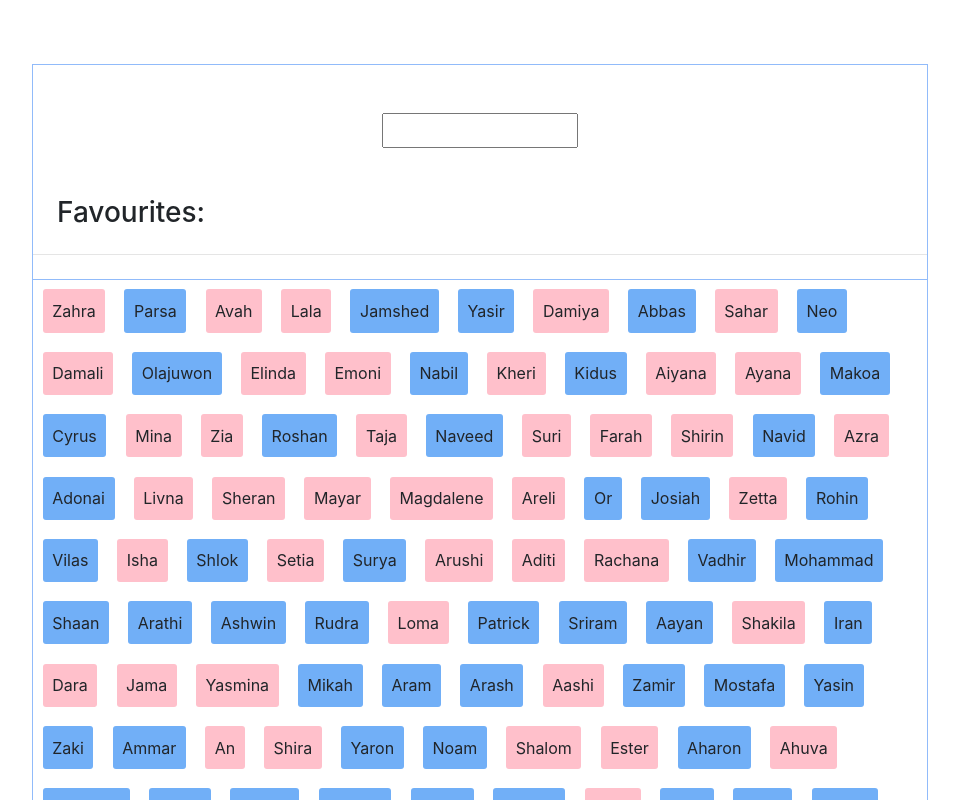
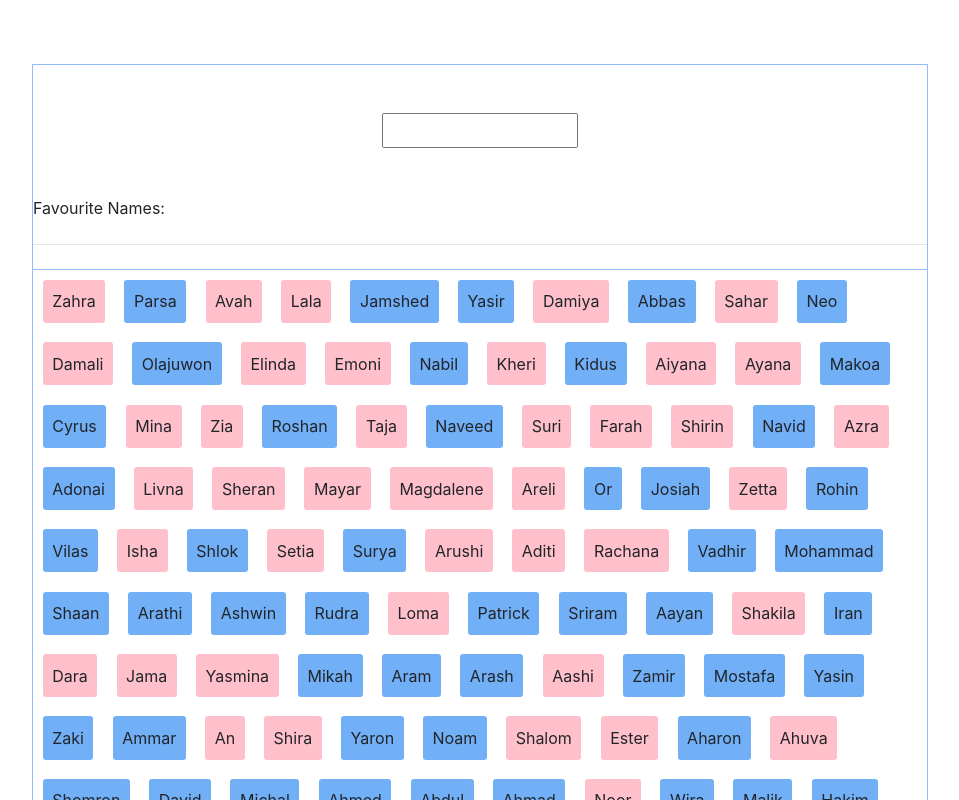
Before and after one commit to ATedy/baby-names-react, a React (Create React App) app: page / in a window 1280 px wide. Shown: the top 800 px of the page, without its empty margins (160-1119 px from the left). Built offline with nearby package versions, Linux system fonts and the light colour scheme.

Commit message:
favourite names displaying onClick

```diff
--- a/src/App.js
+++ b/src/App.js
@@ -7,10 +7,17 @@ import "./App.css";
 
 function App() {
   const [inputValue, setInputValue] = useState("");
+  const [clickedName, setClickedName] = useState([]);
   // const [filteredBabyName, setFilteredBabyName] = useState([]);
 
   const onChangeHandler = (e) => {
     setInputValue(e.target.value.toLowerCase());
+  };
+
+  const onClickHandler = (e) => {
+    setClickedName(clickedName.concat(e.target.innerHTML));
+    console.log(clickedName);
+    console.log(filteredBabyName);
   };
 
   const filteredBabyName = !inputValue
@@ -21,11 +28,15 @@ function App() {
   return (
     <div className="app">
       <BabyNameSearch handler={onChangeHandler} searchValue={inputValue} />
-      <FavouriteNames />
+      <FavouriteNames favoriteArr={clickedName} />
       <hr className="mt-4 mb-4" />
       <div className="namesContainer">
         {filteredBabyName.map((singleBabyName, index) => (
-          <Name key={index} babyName={singleBabyName} />
+          <Name
+            key={index}
+            babyName={singleBabyName}
+            onClickHandler={onClickHandler}
+          />
         ))}
       </div>
     </div>
--- a/src/FavouriteNames.js
+++ b/src/FavouriteNames.js
@@ -1,7 +1,15 @@
 import React from "react";
 
-function FavouriteNames() {
-  return <h3 className="ml-4">Favourites: </h3>;
+function FavouriteNames(props) {
+  // const onClickHandler = (e) => {};
+  return (
+    <div>
+      Favourite Names:
+      {props.favoriteArr.map((favoriteName, index) => {
+        return <span key={index}>{favoriteName}</span>;
+      })}
+    </div>
+  );
 }
 
 export default FavouriteNames;
--- a/src/Name.js
+++ b/src/Name.js
@@ -1,14 +1,13 @@
 import React from "react";
 
 const Name = (props) => {
-  const handler = () => {
-    console.log(props.babyName.name);
-  };
+  // const [isActive, setIsActive] = useState(true);
+
   //empty class to be filled based on the condition
   let cssClass = "";
   props.babyName.sex === "f" ? (cssClass = "female") : (cssClass = "male");
   return (
-    <span onClick={handler} className={cssClass}>
+    <span onClick={props.onClickHandler} className={cssClass}>
       {props.babyName.name}
     </span>
   );
```
